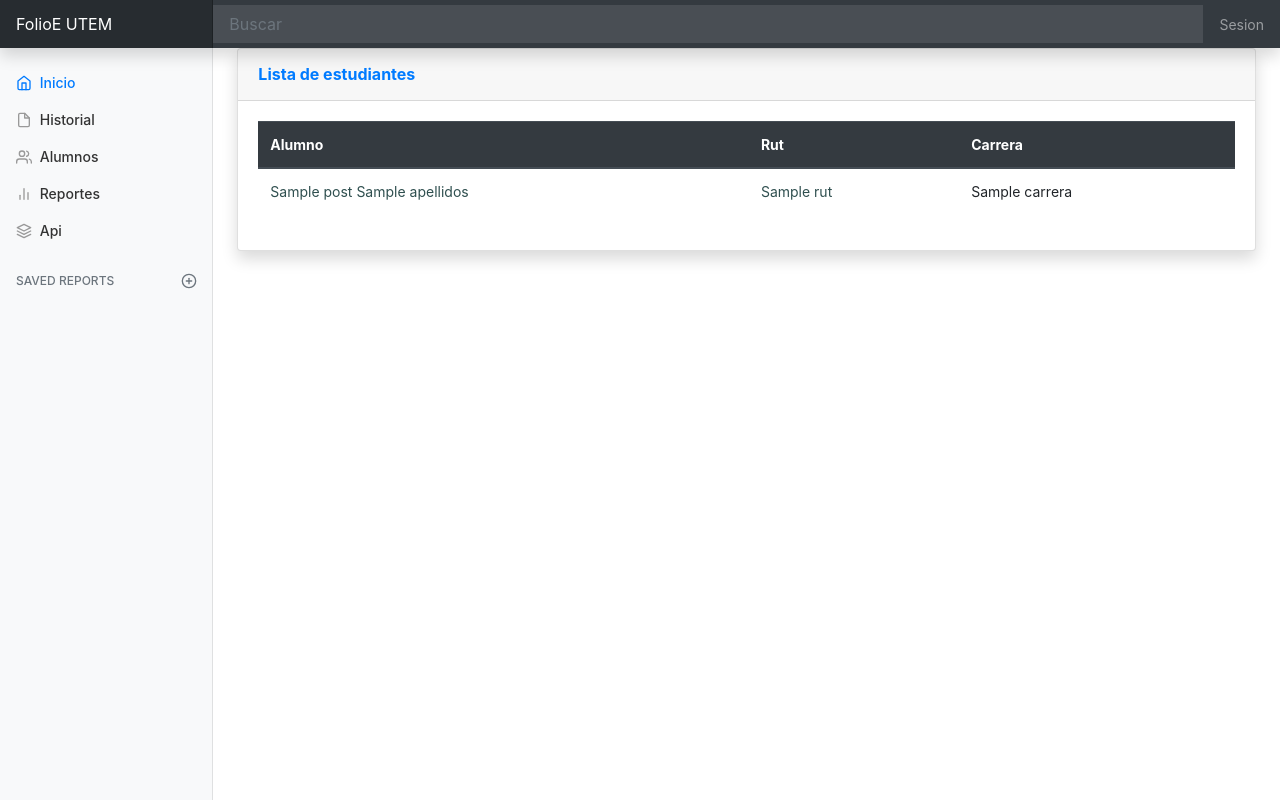
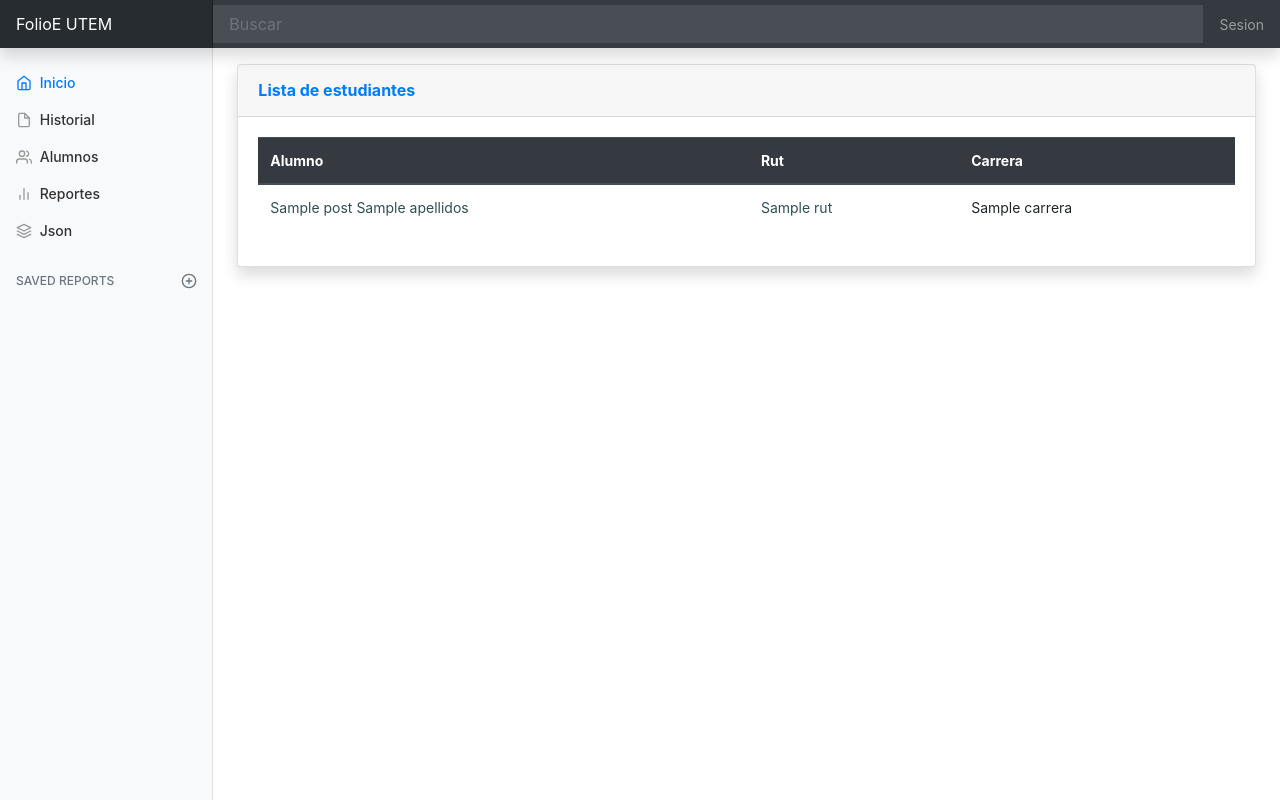
Before and after one commit to marioalbornoz/Kamino_django, a Django app: template src/templates/list_students.html in a window 1280 px wide. Run offline with Django 3.2, Linux system fonts and the light colour scheme; the template is opened without the code that fills it: most values are stand-ins (such as "Sample title", 1, 10 or a date in 2020); parts of the project's set-up code (start-up, migrations or seed data) failed here and were passed over; some libraries are stand-ins or nearby versions.

Commit message:
cambios menores en texttarea

```diff
--- a/src/templates/base.html
+++ b/src/templates/base.html
@@ -79,7 +79,7 @@
           <li class="nav-item">
             <a class="nav-link" href="{% url 'curriculum_module:api' %}">
               <span data-feather="layers"></span>
-              Api
+              Json
             </a>
           </li>
         </ul>
--- a/src/templates/list_students.html
+++ b/src/templates/list_students.html
@@ -2,7 +2,7 @@
 {% load static %}
 {% block content %}
 
-<div class="card shadow mb-4">
+<div class="card shadow my-3">
     <div class="card-header py-3">
         <h6 class="m-0 font-weight-bold text-primary">Lista de estudiantes</h6>
     </div>
--- a/src/templates/perfil_students.html
+++ b/src/templates/perfil_students.html
@@ -33,12 +33,12 @@
         No existe contenido registrado
     {% endif %}
 <div class="row text-center mb-2">
-    <div class="col-md-4 mx-auto col-10">
+    <div class="col-md-4 mx-left ml-5 col-lg-8">
         <form method="POST" action="{% url 'alumno:agregar' obj.id %}" class="form" id="formTweetInput">
             {% csrf_token %}
             <input type="hidden" name="next" value="/" />
-            <textarea required="" name="content" placeholder="Your content" class="form-control mb-2"></textarea>
-            <button type="submit" class="btn btn-primary">Save</button>
+            <textarea required="" name="content" placeholder="Registre aqui..." class="form-control mb-2" style="background-color: rgba(245, 228, 250, 0) !important; color:indigo; border-radius: 15px;"></textarea>
+            <button type="submit" class="btn btn-primary ">Enviar</button>
         </form>
     </div>
 </div>
```
Also changed, not shown: db.sqlite3.
